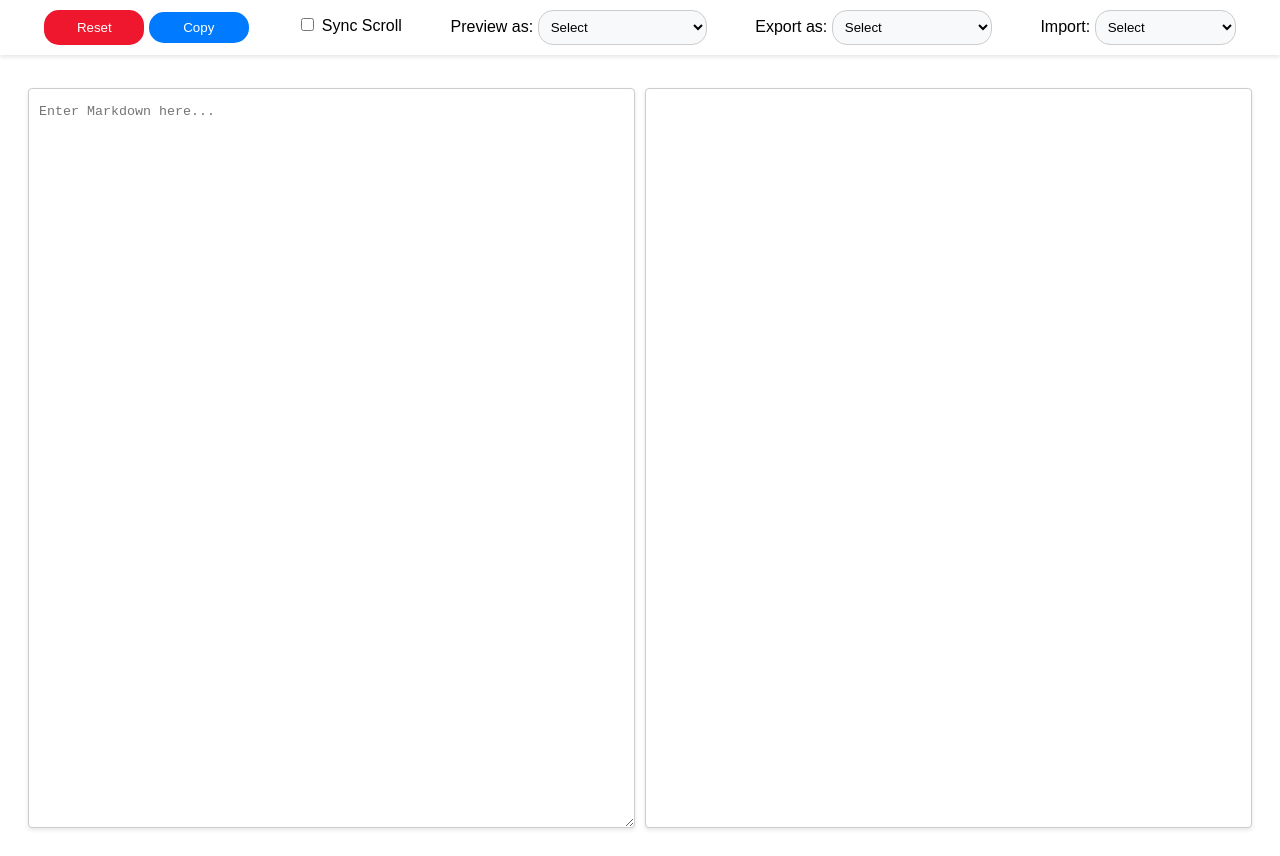
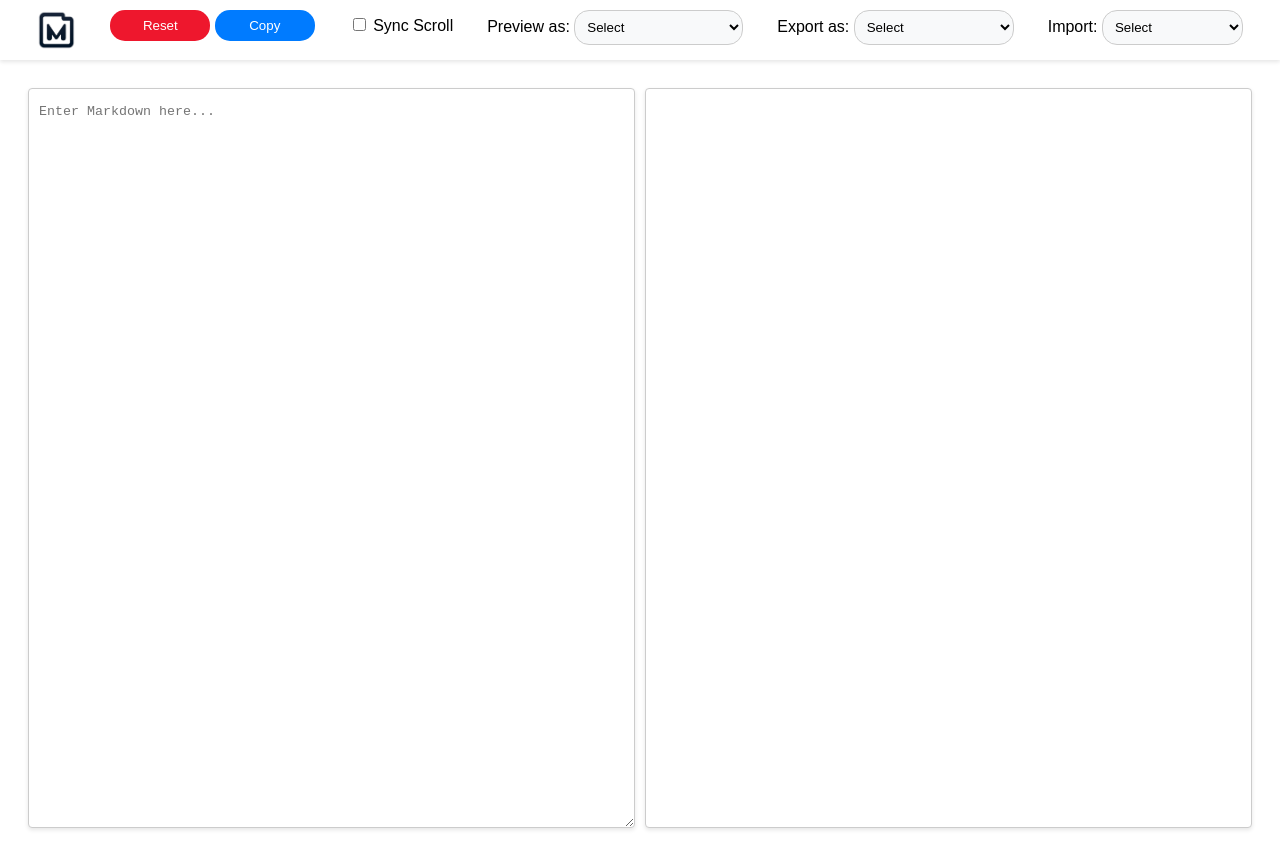
Before and after one commit to ThisIs-Developer/Markdown-Viewer, a plain HTML site: page index.html in a window 1280 px wide. Drawn offline with nearby package versions, Linux system fonts and the light colour scheme.

Commit message:
fix: layout/add logo-nav

```diff
--- a/index.html
+++ b/index.html
@@ -10,6 +10,10 @@
   </head>
   <body>
     <div id="navbar">
+      <a href="https://github.com/ThisIs-Developer/Markdown-Viewer" target="_blank">
+        <img src="assets/logo-navbar.png" alt="Logo" id="navbar-logo" />
+      </a>
+
       <div class="btn-container">
         <button id="btn-reset">Reset</button>
         <button id="btn-copy">Copy</button>
--- a/style.css
+++ b/style.css
@@ -69,8 +69,7 @@ body {
   background-color: #ee172d;
   color: #fff;
   border: none;
-  padding-top: 10px;
-  padding-bottom: 10px;
+  padding: 8px 16px;
   cursor: pointer;
   transition: background-color 0.3s ease;
   border-radius: 15px;
@@ -112,6 +111,11 @@ body {
 
 .sync {
   margin-top: 5px;
+}
+
+#navbar-logo {
+  display: block;
+  height: 40px;
 }
 
 @media (max-width: 1200px) {
@@ -163,4 +167,8 @@ body {
   #navbar #btn-copy {
     width: calc(50% - 5px);
   }
+
+  #navbar #navbar-logo {
+    display: none;
+  }
 }
```
Also changed, not shown: assets/logo-navbar.png (added).
